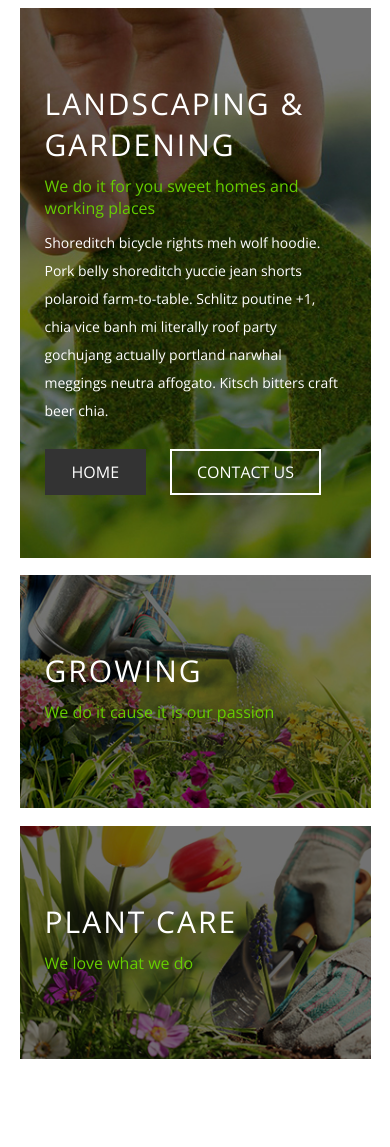
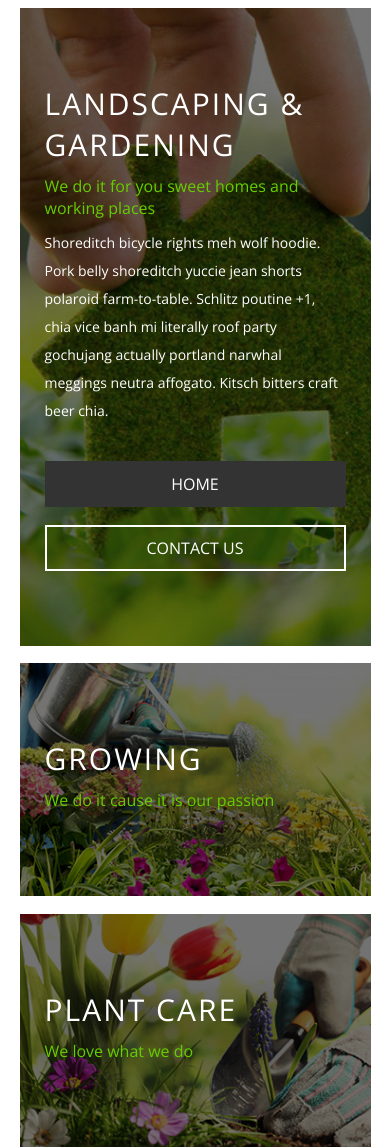
Before and after one commit to ashley-austincoder/ashley-austincoder.github.io, a PHP site: page /AustinCodingAcademy_Spring2016/Week_4/Exercise_1/services.html in a window 390 px wide. Before the commit the page ends 1059 px from the top, so only its background shows below. Run offline with PHP 8.4, Linux system fonts and the light colour scheme.

Commit message:
mobile fun

```diff
--- a/AustinCodingAcademy_Spring2016/Week_4/Exercise_1/css/style.css
+++ b/AustinCodingAcademy_Spring2016/Week_4/Exercise_1/css/style.css
@@ -125,6 +125,11 @@ span {
         margin-bottom: 5%;
     }
 
+    #tres > div > a {
+    display: block;
+    text-align: center;
+    }
+
 }
 
 @media all and (max-width: 1200px) {
--- a/AustinCodingAcademy_Spring2016/Week_4/Exercise_1/services.html
+++ b/AustinCodingAcademy_Spring2016/Week_4/Exercise_1/services.html
@@ -12,6 +12,9 @@
     <link rel="stylesheet" type="text/css" href="css/style.css">
 
     <link href='https://fonts.googleapis.com/css?family=Open+Sans:400,800,300,700|Archivo+Black' rel='stylesheet' type='text/css'>
+
+    <meta charset="utf-8">
+    <meta name="viewport" content="width=device-width, initial-scale=1">
 
 </head>
 
--- a/css/style.css
+++ b/css/style.css
@@ -17,11 +17,13 @@ main {
 .container {
     display: flex;
     flex-direction: column;
+    min-height: 100vh;
 }
 
 .linkstohw {
     display: flex;
     flex-flow: row wrap;
+    flex: 1;
     justify-content: center;
     margin: 50px 0;
 }
@@ -85,4 +87,5 @@ footer {
     color: white;
     padding: 20px;
     text-align: center;
+    flex-direction: flex-end;
 }
--- a/index.html
+++ b/index.html
@@ -10,6 +10,8 @@
 
         <link rel="stylesheet" type="text/css" href="css/style.css"/>
 
+        <meta charset="utf-8">
+        <meta name="viewport" content="width=device-width, initial-scale=1">
     </head>
 
     <body>
```
